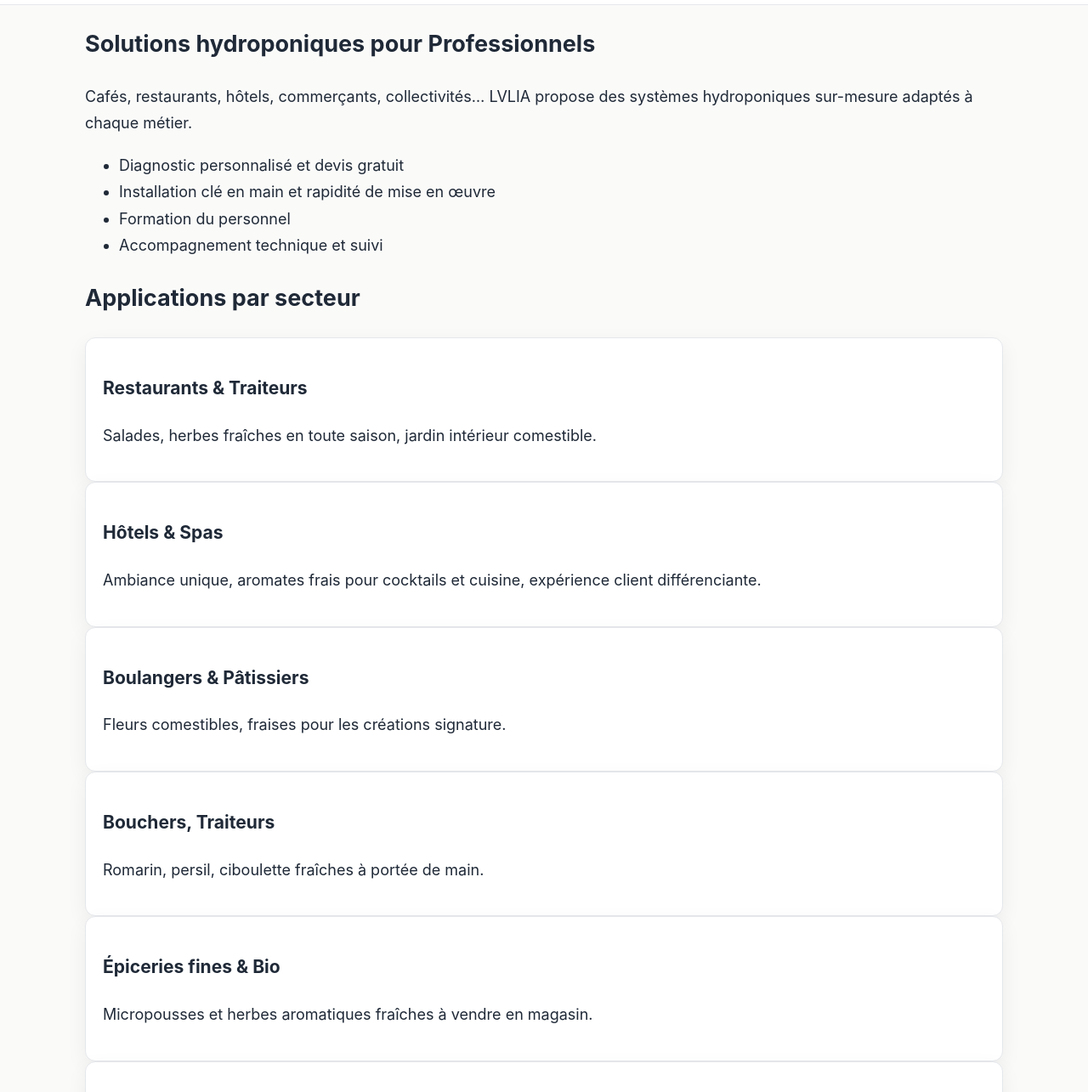
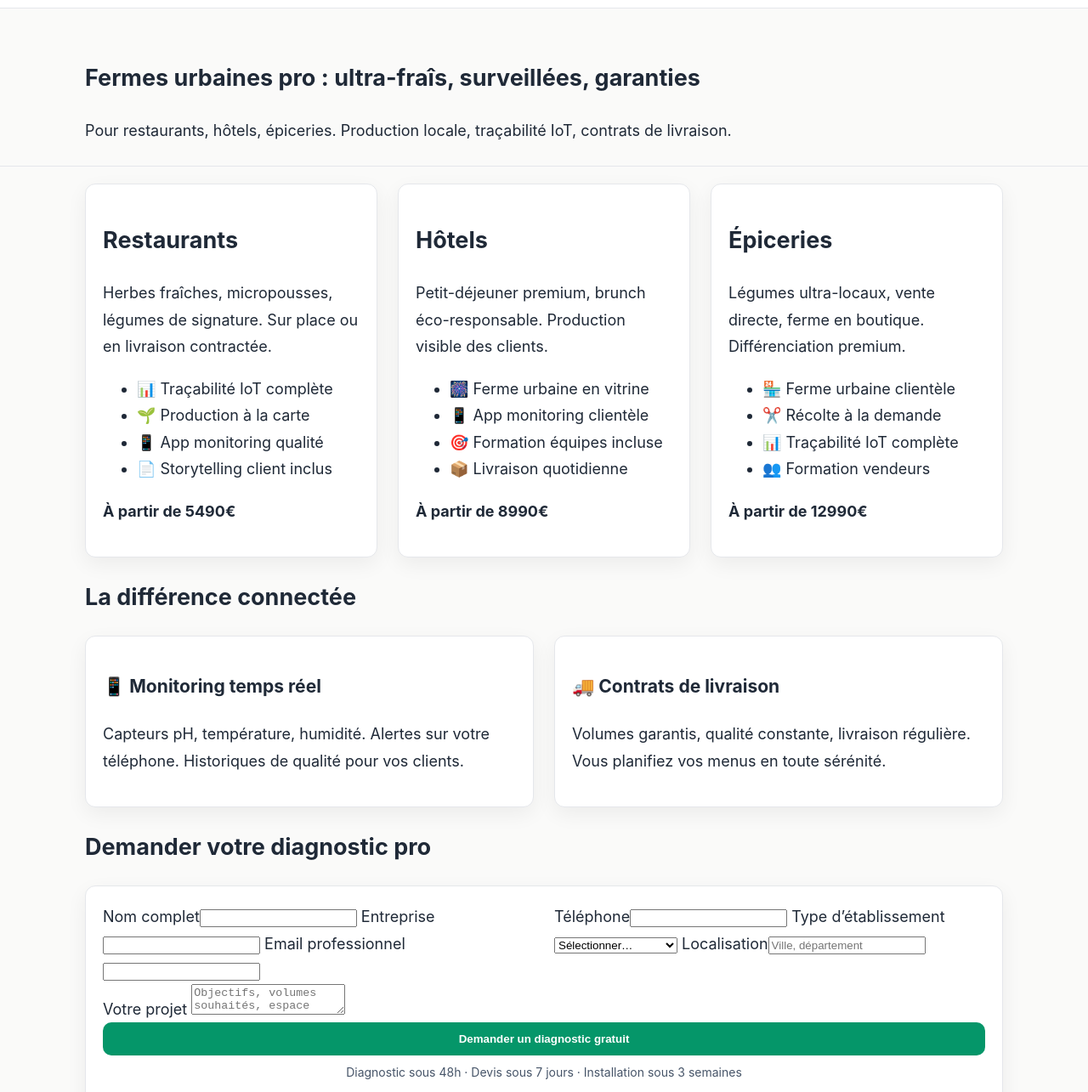
Before and after one commit to la-vida-luca/lvlia, a plain HTML site: page pros.html in a window 1280 px wide. Shown: the part 71-1356 px from the top of the page at 85% size. Drawn offline with Linux system fonts and the light colour scheme.

Commit message:
Pros.html refonte IoT : solutions connectées sectorielles, pricing pro, diagnostic

```diff
--- a/pros.html
+++ b/pros.html
@@ -1,65 +1,135 @@
 <!doctype html>
 <html lang="fr">
 <head>
-  <title>Solutions Professionnels – LVLIA</title>
+  <title>Solutions Pro Connectées – LVLIA</title>
   <meta charset="utf-8" />
   <meta name="viewport" content="width=device-width, initial-scale=1" />
-  <meta name="description" content="Solutions hydroponiques LVLIA pour cafés, restaurants, hôtels, collectivités, commerçants en Normandie. Diagnostic, installation, accompagnement professionnel." />
+  <meta name="description" content="Fermes urbaines connectées pour restaurants, hôtels, épiceries. Capteurs IoT, app de monitoring, installation clé en main. Contrat de livraison régulière." />
   <link rel="stylesheet" href="assets/style.css" />
 </head>
 <body>
 <header class="site-header">
-  <a class="logo" href="index.html">
-    <span class="logo-mark">LVLIA</span>
-    <span class="logo-sub">Hydroponie</span>
-  </a>
-  <nav class="main-nav" id="mainNav">
+  <a class="logo" href="index.html"><span>LVLIA</span></a>
+  <nav class="main-nav">
     <a href="index.html">Accueil</a>
-    <a href="kit-particuliers.html">Particuliers – Kit Autonomie</a>
-    <a href="pros.html">Professionnels</a>
-    <a href="blog.html">Ressources/Blog</a>
+    <a href="kit-particuliers.html">Fermes Connectées</a>
+    <a href="pros.html" class="active">Pro</a>
+    <a href="blog.html">Blog</a>
     <a href="contact.html">Contact</a>
   </nav>
+  <a class="btn" href="https://calendar.app.google/9TATamoia8m57MhM7" target="_blank" rel="noopener">Réserver une démo</a>
 </header>
-<main>
-  <section class="container">
-    <h1>Solutions hydroponiques pour Professionnels</h1>
-    <p>
-      Cafés, restaurants, hôtels, commerçants, collectivités…
-      LVLIA propose des systèmes hydroponiques sur-mesure adaptés à chaque métier.
-    </p>
-    <ul>
-      <li>Diagnostic personnalisé et devis gratuit</li>
-      <li>Installation clé en main et rapidité de mise en œuvre</li>
-      <li>Formation du personnel</li>
-      <li>Accompagnement technique et suivi</li>
-    </ul>
-    <h2>Applications par secteur</h2>
-    <div class="cards">
-      <div class="card"><h3>Restaurants & Traiteurs</h3><p>Salades, herbes fraîches en toute saison, jardin intérieur comestible.</p></div>
-      <div class="card"><h3>Hôtels & Spas</h3><p>Ambiance unique, aromates frais pour cocktails et cuisine, expérience client différenciante.</p></div>
-      <div class="card"><h3>Boulangers & Pâtissiers</h3><p>Fleurs comestibles, fraises pour les créations signature.</p></div>
-      <div class="card"><h3>Bouchers, Traiteurs</h3><p>Romarin, persil, ciboulette fraîches à portée de main.</p></div>
-      <div class="card"><h3>Épiceries fines & Bio</h3><p>Micropousses et herbes aromatiques fraîches à vendre en magasin.</p></div>
-      <div class="card"><h3>Collectivités</h3><p>Serres connectées, jardins pédagogiques, circuits courts.</p></div>
+<section class="page-head">
+  <div class="container">
+    <h1>Fermes urbaines pro : ultra-fraîs, surveillées, garanties</h1>
+    <p>Pour restaurants, hôtels, épiceries. Production locale, traçabilité IoT, contrats de livraison.</p>
+  </div>
+</section>
+<main class="container">
+  <section class="grid grid-3">
+    <div class="card">
+      <h2>Restaurants</h2>
+      <p>Herbes fraîches, micropousses, légumes de signature. Sur place ou en livraison contractée.</p>
+      <ul>
+        <li>📊 Traçabilité IoT complète</li>
+        <li>🌱 Production à la carte</li>
+        <li>📱 App monitoring qualité</li>
+        <li>📄 Storytelling client inclus</li>
+      </ul>
+      <p><strong>À partir de 5490€</strong></p>
     </div>
-    <h2>Demander votre diagnostic gratuit</h2>
-    <form name="contact-pros" method="POST" netlify class="contact-form">
-      <label>Nom <input type="text" name="name" required></label>
-      <label>Email <input type="email" name="email" required></label>
-      <label>Secteur d'activité <input type="text" name="secteur" required></label>
-      <label>Description projet <textarea name="message" placeholder="Type d’établissement, besoins, timing..."></textarea></label>
-      <button type="submit" class="btn primary">Envoyer ma demande</button>
-    </form>
+    <div class="card">
+      <h2>Hôtels</h2>
+      <p>Petit-déjeuner premium, brunch éco-responsable. Production visible des clients.</p>
+      <ul>
+        <li>🎆 Ferme urbaine en vitrine</li>
+        <li>📱 App monitoring clientèle</li>
+        <li>🎯 Formation équipes incluse</li>
+        <li>📦 Livraison quotidienne</li>
+      </ul>
+      <p><strong>À partir de 8990€</strong></p>
+    </div>
+    <div class="card">
+      <h2>Épiceries</h2>
+      <p>Légumes ultra-locaux, vente directe, ferme en boutique. Différenciation premium.</p>
+      <ul>
+        <li>🏪 Ferme urbaine clientèle</li>
+        <li>✂️ Récolte à la demande</li>
+        <li>📊 Traçabilité IoT complète</li>
+        <li>👥 Formation vendeurs</li>
+      </ul>
+      <p><strong>À partir de 12990€</strong></p>
+    </div>
+  </section>
+
+  <section class="section">
+    <h2>La différence connectée</h2>
+    <div class="grid grid-2">
+      <div class="card">
+        <h3>📱 Monitoring temps réel</h3>
+        <p>Capteurs pH, température, humidité. Alertes sur votre téléphone. Historiques de qualité pour vos clients.</p>
+      </div>
+      <div class="card">
+        <h3>🚚 Contrats de livraison</h3>
+        <p>Volumes garantis, qualité constante, livraison régulière. Vous planifiez vos menus en toute sérénité.</p>
+      </div>
+    </div>
+  </section>
+
+  <section class="section">
+    <h2>Demander votre diagnostic pro</h2>
+    <div class="card">
+      <form name="diagnostic-pro" method="POST" netlify class="contact-form">
+        <div class="grid grid-2">
+          <div>
+            <label>Nom complet<input type="text" name="name" required></label>
+            <label>Entreprise<input type="text" name="company" required></label>
+            <label>Email professionnel<input type="email" name="email" required></label>
+          </div>
+          <div>
+            <label>Téléphone<input type="tel" name="phone"></label>
+            <label>Type d’établissement
+              <select name="business-type" required>
+                <option value="">Sélectionner…</option>
+                <option value="restaurant">Restaurant</option>
+                <option value="hotel">Hôtel / Hébergement</option>
+                <option value="epicerie">Epicerie / Marché</option>
+                <option value="collectivite">Collectivité / École</option>
+                <option value="autre">Autre</option>
+              </select>
+            </label>
+            <label>Localisation<input type="text" name="location" placeholder="Ville, département" required></label>
+          </div>
+        </div>
+        <label>Votre projet
+          <textarea name="message" placeholder="Objectifs, volumes souhaités, espace disponible, timeline, budget indicatif…"></textarea>
+        </label>
+        <button type="submit" class="btn" style="width:100%">Demander un diagnostic gratuit</button>
+        <p style="color:#475569;font-size:14px;text-align:center;margin-top:8px">
+          Diagnostic sous 48h · Devis sous 7 jours · Installation sous 3 semaines
+        </p>
+      </form>
+    </div>
+  </section>
+
+  <section class="section">
+    <div class="container">
+      <blockquote>
+        «Nos fermes pro vous libèrent de la logistique. Vous vous concentrez sur vos clients, nous sur vos légumes.»
+      </blockquote>
+      <p style="text-align:center;margin-top:16px">
+        <a class="btn" href="https://calendar.app.google/9TATamoia8m57MhM7" target="_blank" rel="noopener">Démarrer mon diagnostic</a>
+      </p>
+    </div>
   </section>
 </main>
 <footer class="site-footer">
-  <div class="container footer-grid">
-    <div><strong>LVLIA Hydroponie</strong><br/>Normandie, France<br/><a href="mailto:contact@lvlia.fr">contact@lvlia.fr</a></div>
-    <div class="socials"><a href="#">Facebook</a><a href="#">Instagram</a><a href="#">LinkedIn</a></div>
-    <div class="legal"><a href="sitemap.xml">Sitemap</a> · <a href="robots.txt">Robots.txt</a></div>
+  <div class="footer-grid container">
+    <div><strong>LVLIA Fermes Urbaines</strong><br/>Caen, Normandie<br/><a href="mailto:contact@lvlia.fr">contact@lvlia.fr</a></div>
+    <div><a href="kit-particuliers.html">Fermes Connectées</a><br/><a href="pros.html">Pro</a><br/><a href="contact.html">Contact</a></div>
+    <div><a href="blog.html">Blog</a><br/><a href="https://calendar.app.google/9TATamoia8m57MhM7" target="_blank" rel="noopener">Réserver une démo</a></div>
   </div>
-  <div class="copyright">© 2025 LVLIA – Solutions hydroponiques professionnelles.</div>
+  <div class="copyright">© 2025 LVLIA – Fermes Urbaines Connectées</div>
 </footer>
 </body>
 </html>
```
